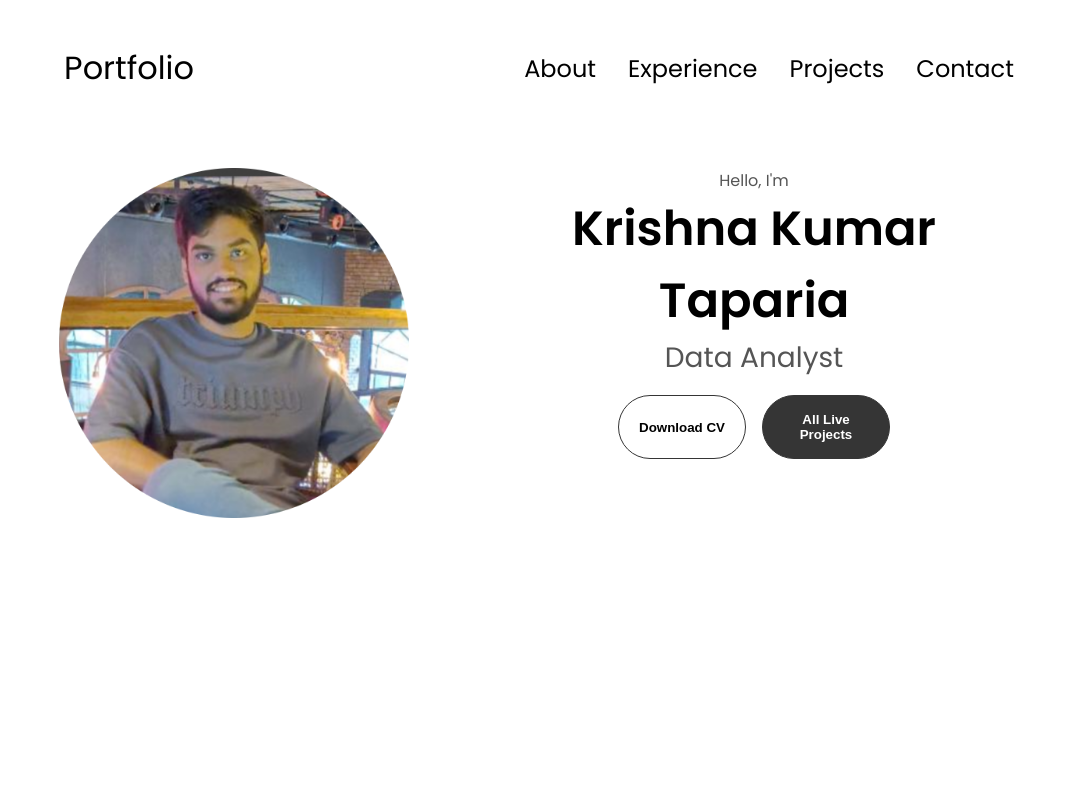
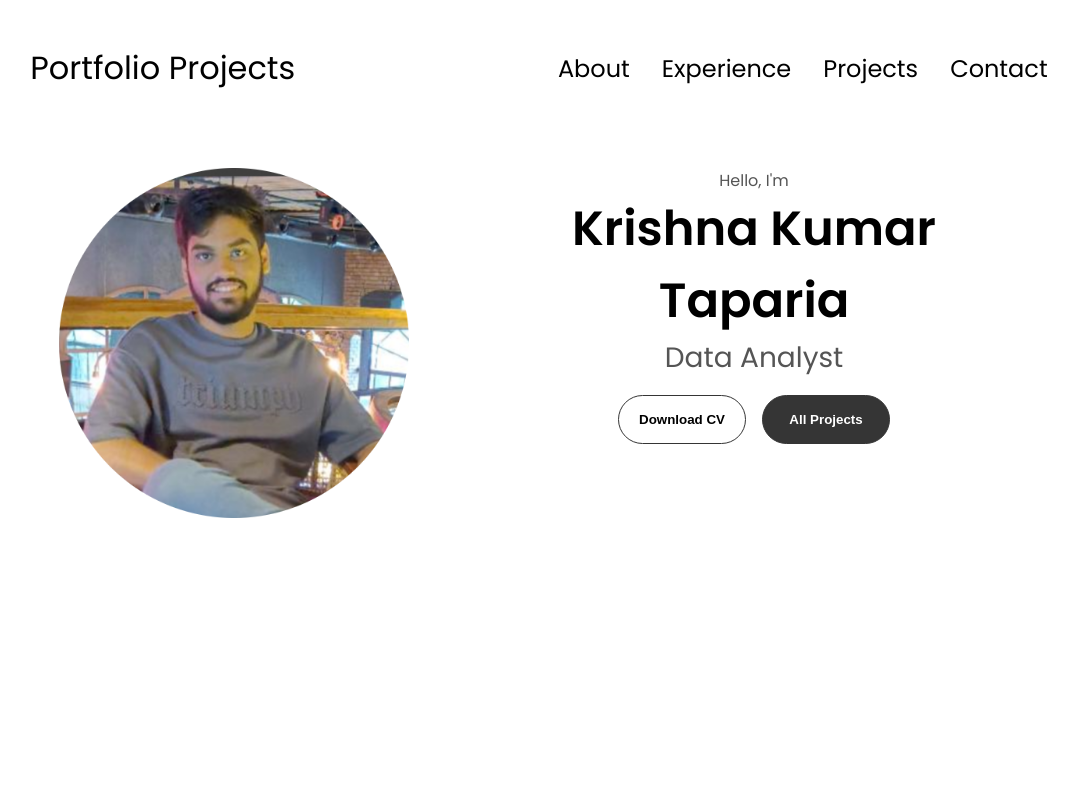
Before and after one commit to krishna200hd/Personal-Portfolio-Project, a plain HTML site: page assest/index.html in a window 1280 px wide. Shown: the top 800 px of the page, without its empty margins (101-1179 px from the left). Drawn offline with Linux system fonts and the light colour scheme.

Commit message:
klhvkjhkjfn

```diff
--- a/assest/index.html
+++ b/assest/index.html
@@ -14,7 +14,7 @@
 
 <body>
     <nav id="desktop-nav">
-        <div class="Logo" style="color: black; font-size: 2em;">Portfolio</div>
+        <div class="Logo" style="color: black; font-size: 2em;">Portfolio Projects</div>
 
 
         <div>
@@ -53,7 +53,7 @@
             <p class="section__text__p2" style="text-align: center;">Data Analyst</p>
             <div class="btn-container">
                 <button class="btn btn-color-2" onclick="window.open('./KRISHNA KUMAR TAPARIA(21UBE041) (1).pdf')">Download CV</button>
-                <button class="btn btn-color-1" onclick="location.href='https://app.mavenanalytics.io/portfolio'">All Live Projects</button>
+                <button class="btn btn-color-1" onclick="location.href='https://app.mavenanalytics.io/portfolio'">All Projects</button>
             </div>
 
         </div>
```
